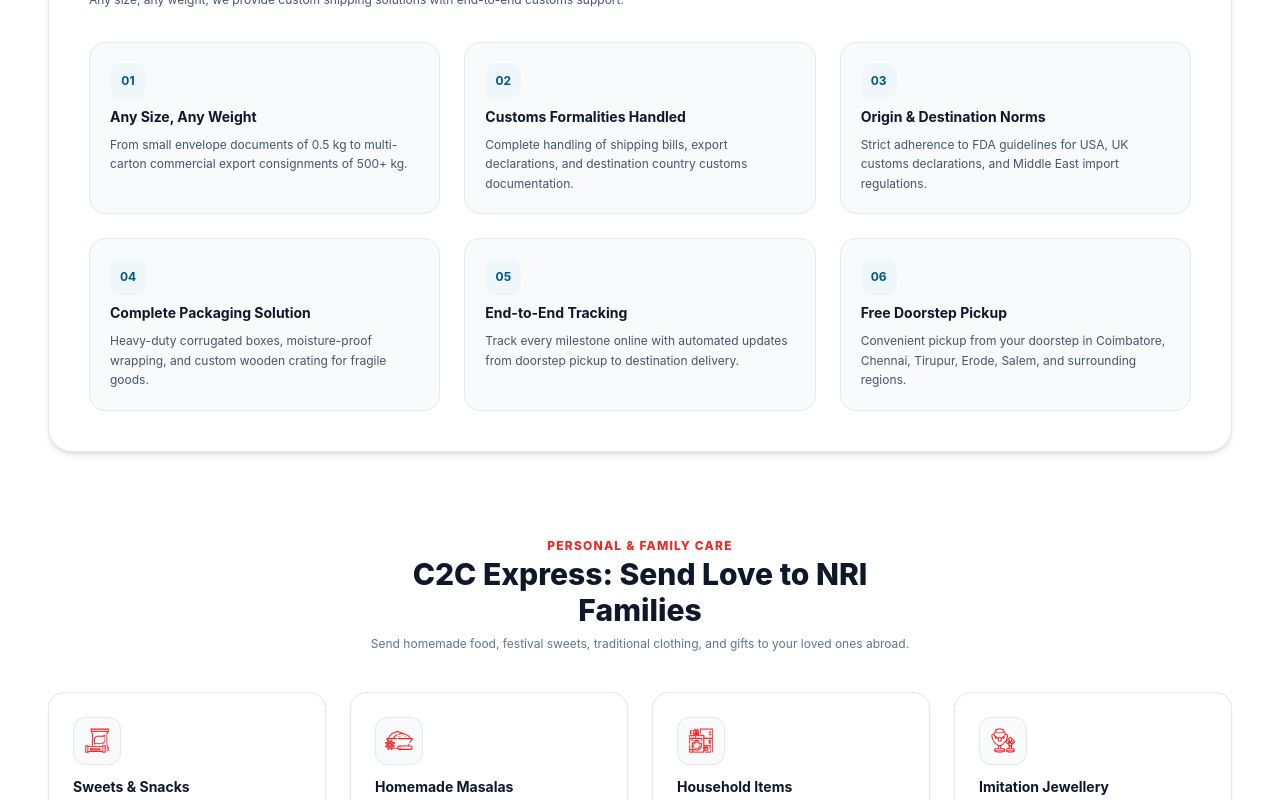
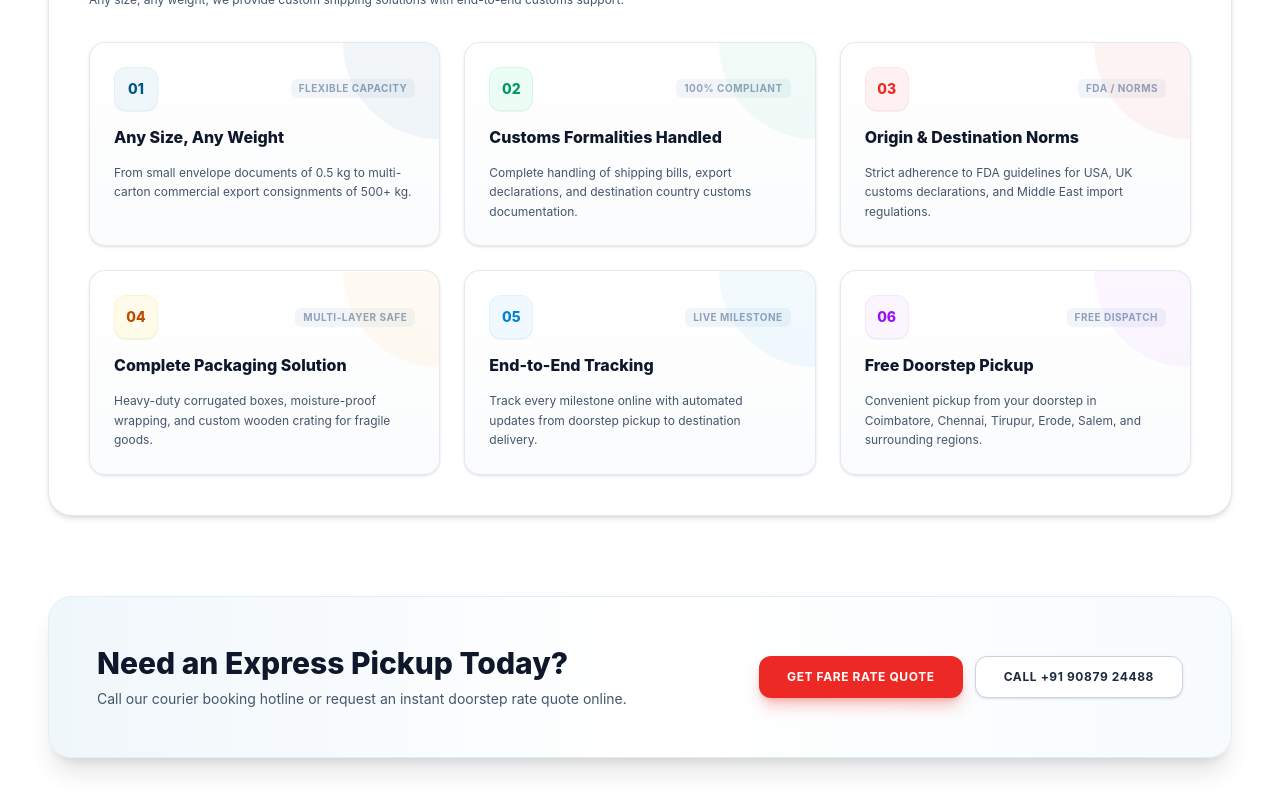
Before and after one commit to nanthakumarsts/Flymingo-Logistics, a React (Vite) app in the folder client/: page /services/international-courier in a window 1280 px wide. Shown: the part 800-1600 px from the top of the page. Built offline with nearby package versions, Linux system fonts and the light colour scheme.

Commit message:
feat(services): upgrade 6 commercial cards with premium badges and hover effects, remove extra section

```diff
--- a/client/src/pages/InternationalCourierPage.jsx
+++ b/client/src/pages/InternationalCourierPage.jsx
@@ -3,17 +3,6 @@
 import { PageBanner } from '../components/PageBanner';
 
 export const InternationalCourierPage = ({ onOpenQuote }) => {
-  const C2C_ITEMS = [
-    { title: 'Sweets & Snacks', desc: 'Vacuum-sealed traditional Indian sweets, savory snacks & festive items delivered fresh.', icon: '/assets/sweet snacks.png' },
-    { title: 'Homemade Masalas', desc: 'Hygienically packaged homemade spice blends, powders, sambar & curry powders.', icon: '/assets/home made masala.png' },
-    { title: 'Household Items', desc: 'Decor, kitchen essentials, pooja items, books, and family belongings.', icon: '/assets/household.png' },
-    { title: 'Imitation Jewellery', desc: 'Fashion ornaments, traditional temple jewellery, and bridal accessories.', icon: '/assets/imitation jewels.png' },
-    { title: 'Clothes & Dresses', desc: 'Ethnic wear, sarees, stitched garments, suits, and daily apparel.', icon: '/assets/dress cloths.png' },
-    { title: 'Gift Articles', desc: 'Birthday presents, wedding invitations, crafts, and festive mementos.', icon: '/assets/gifts.png' },
-    { title: 'Utensils & Cookware', desc: 'Brass, copper, stainless steel, and traditional cooking vessels.', icon: '/assets/utensils.png' },
-    { title: 'Legal & Educational Docs', desc: 'Degree certificates, marksheets, power of attorney, and contracts.', icon: '/assets/document.png' }
-  ];
-
   return (
     <div className="space-y-20 pb-20">
       <PageBanner eyebrow="Doorstep express service" title="Fast, reliable global courier delivery" description="B2B commercial dispatches, B2C e-commerce and C2C personal packages delivered worldwide with speed and care." image="/assets/international_courier_banner.jpg" action="Get courier fare rate" onAction={() => onOpenQuote('international-courier')} />
@@ -34,106 +23,90 @@
           </div>
 
           <div className="grid grid-cols-1 sm:grid-cols-2 lg:grid-cols-3 gap-6">
-            <div className="p-5 rounded-2xl bg-slate-50 border border-slate-200 space-y-2">
-              <div className="w-9 h-9 rounded-xl bg-brand-blue-50 text-brand-blue flex items-center justify-center font-bold text-xs">
+            <div className="group relative p-6 rounded-2xl bg-gradient-to-b from-white to-slate-50/70 border border-slate-200/90 shadow-sm hover:shadow-xl hover:border-brand-blue/50 hover:-translate-y-1 transition-all duration-300 space-y-3.5 overflow-hidden">
+              <div className="absolute top-0 right-0 w-24 h-24 bg-brand-blue/5 rounded-bl-full pointer-events-none group-hover:scale-110 transition-transform" />
+              <div className="flex items-center justify-between">
+                <div className="w-11 h-11 rounded-xl bg-brand-blue-50 text-brand-blue border border-brand-blue-100/80 flex items-center justify-center font-extrabold text-sm shadow-2xs group-hover:bg-brand-blue group-hover:text-white transition-colors">
                   01
                 </div>
-              <h3 className="text-sm font-bold text-slate-900">Any Size, Any Weight</h3>
+                <span className="text-[10px] font-bold uppercase tracking-wider text-slate-400 bg-slate-100 px-2 py-0.5 rounded-md">Flexible Capacity</span>
+              </div>
+              <h3 className="text-base font-extrabold text-slate-900 group-hover:text-brand-blue transition-colors">Any Size, Any Weight</h3>
               <p className="text-xs text-slate-600 leading-relaxed">
                 From small envelope documents of 0.5 kg to multi-carton commercial export consignments of 500+ kg.
               </p>
             </div>
 
-            <div className="p-5 rounded-2xl bg-slate-50 border border-slate-200 space-y-2">
-              <div className="w-9 h-9 rounded-xl bg-brand-blue-50 text-brand-blue flex items-center justify-center font-bold text-xs">
+            <div className="group relative p-6 rounded-2xl bg-gradient-to-b from-white to-slate-50/70 border border-slate-200/90 shadow-sm hover:shadow-xl hover:border-emerald-500/50 hover:-translate-y-1 transition-all duration-300 space-y-3.5 overflow-hidden">
+              <div className="absolute top-0 right-0 w-24 h-24 bg-emerald-500/5 rounded-bl-full pointer-events-none group-hover:scale-110 transition-transform" />
+              <div className="flex items-center justify-between">
+                <div className="w-11 h-11 rounded-xl bg-emerald-50 text-emerald-600 border border-emerald-100 flex items-center justify-center font-extrabold text-sm shadow-2xs group-hover:bg-emerald-600 group-hover:text-white transition-colors">
                   02
                 </div>
-              <h3 className="text-sm font-bold text-slate-900">Customs Formalities Handled</h3>
+                <span className="text-[10px] font-bold uppercase tracking-wider text-slate-400 bg-slate-100 px-2 py-0.5 rounded-md">100% Compliant</span>
+              </div>
+              <h3 className="text-base font-extrabold text-slate-900 group-hover:text-emerald-700 transition-colors">Customs Formalities Handled</h3>
               <p className="text-xs text-slate-600 leading-relaxed">
                 Complete handling of shipping bills, export declarations, and destination country customs documentation.
               </p>
             </div>
 
-            <div className="p-5 rounded-2xl bg-slate-50 border border-slate-200 space-y-2">
-              <div className="w-9 h-9 rounded-xl bg-brand-blue-50 text-brand-blue flex items-center justify-center font-bold text-xs">
+            <div className="group relative p-6 rounded-2xl bg-gradient-to-b from-white to-slate-50/70 border border-slate-200/90 shadow-sm hover:shadow-xl hover:border-brand-red/50 hover:-translate-y-1 transition-all duration-300 space-y-3.5 overflow-hidden">
+              <div className="absolute top-0 right-0 w-24 h-24 bg-brand-red/5 rounded-bl-full pointer-events-none group-hover:scale-110 transition-transform" />
+              <div className="flex items-center justify-between">
+                <div className="w-11 h-11 rounded-xl bg-rose-50 text-brand-red border border-rose-100 flex items-center justify-center font-extrabold text-sm shadow-2xs group-hover:bg-brand-red group-hover:text-white transition-colors">
                   03
                 </div>
-              <h3 className="text-sm font-bold text-slate-900">Origin &amp; Destination Norms</h3>
+                <span className="text-[10px] font-bold uppercase tracking-wider text-slate-400 bg-slate-100 px-2 py-0.5 rounded-md">FDA / Norms</span>
+              </div>
+              <h3 className="text-base font-extrabold text-slate-900 group-hover:text-brand-red transition-colors">Origin &amp; Destination Norms</h3>
               <p className="text-xs text-slate-600 leading-relaxed">
                 Strict adherence to FDA guidelines for USA, UK customs declarations, and Middle East import regulations.
               </p>
             </div>
 
-            <div className="p-5 rounded-2xl bg-slate-50 border border-slate-200 space-y-2">
-              <div className="w-9 h-9 rounded-xl bg-brand-blue-50 text-brand-blue flex items-center justify-center font-bold text-xs">
+            <div className="group relative p-6 rounded-2xl bg-gradient-to-b from-white to-slate-50/70 border border-slate-200/90 shadow-sm hover:shadow-xl hover:border-amber-500/50 hover:-translate-y-1 transition-all duration-300 space-y-3.5 overflow-hidden">
+              <div className="absolute top-0 right-0 w-24 h-24 bg-amber-500/5 rounded-bl-full pointer-events-none group-hover:scale-110 transition-transform" />
+              <div className="flex items-center justify-between">
+                <div className="w-11 h-11 rounded-xl bg-amber-50 text-amber-700 border border-amber-100 flex items-center justify-center font-extrabold text-sm shadow-2xs group-hover:bg-amber-600 group-hover:text-white transition-colors">
                   04
                 </div>
-              <h3 className="text-sm font-bold text-slate-900">Complete Packaging Solution</h3>
+                <span className="text-[10px] font-bold uppercase tracking-wider text-slate-400 bg-slate-100 px-2 py-0.5 rounded-md">Multi-Layer Safe</span>
+              </div>
+              <h3 className="text-base font-extrabold text-slate-900 group-hover:text-amber-700 transition-colors">Complete Packaging Solution</h3>
               <p className="text-xs text-slate-600 leading-relaxed">
                 Heavy-duty corrugated boxes, moisture-proof wrapping, and custom wooden crating for fragile goods.
               </p>
             </div>
 
-            <div className="p-5 rounded-2xl bg-slate-50 border border-slate-200 space-y-2">
-              <div className="w-9 h-9 rounded-xl bg-brand-blue-50 text-brand-blue flex items-center justify-center font-bold text-xs">
+            <div className="group relative p-6 rounded-2xl bg-gradient-to-b from-white to-slate-50/70 border border-slate-200/90 shadow-sm hover:shadow-xl hover:border-sky-500/50 hover:-translate-y-1 transition-all duration-300 space-y-3.5 overflow-hidden">
+              <div className="absolute top-0 right-0 w-24 h-24 bg-sky-500/5 rounded-bl-full pointer-events-none group-hover:scale-110 transition-transform" />
+              <div className="flex items-center justify-between">
+                <div className="w-11 h-11 rounded-xl bg-sky-50 text-sky-600 border border-sky-100 flex items-center justify-center font-extrabold text-sm shadow-2xs group-hover:bg-sky-600 group-hover:text-white transition-colors">
                   05
                 </div>
-              <h3 className="text-sm font-bold text-slate-900">End-to-End Tracking</h3>
+                <span className="text-[10px] font-bold uppercase tracking-wider text-slate-400 bg-slate-100 px-2 py-0.5 rounded-md">Live Milestone</span>
+              </div>
+              <h3 className="text-base font-extrabold text-slate-900 group-hover:text-sky-700 transition-colors">End-to-End Tracking</h3>
               <p className="text-xs text-slate-600 leading-relaxed">
                 Track every milestone online with automated updates from doorstep pickup to destination delivery.
               </p>
             </div>
 
-            <div className="p-5 rounded-2xl bg-slate-50 border border-slate-200 space-y-2">
-              <div className="w-9 h-9 rounded-xl bg-brand-blue-50 text-brand-blue flex items-center justify-center font-bold text-xs">
+            <div className="group relative p-6 rounded-2xl bg-gradient-to-b from-white to-slate-50/70 border border-slate-200/90 shadow-sm hover:shadow-xl hover:border-purple-500/50 hover:-translate-y-1 transition-all duration-300 space-y-3.5 overflow-hidden">
+              <div className="absolute top-0 right-0 w-24 h-24 bg-purple-500/5 rounded-bl-full pointer-events-none group-hover:scale-110 transition-transform" />
+              <div className="flex items-center justify-between">
+                <div className="w-11 h-11 rounded-xl bg-purple-50 text-purple-600 border border-purple-100 flex items-center justify-center font-extrabold text-sm shadow-2xs group-hover:bg-purple-600 group-hover:text-white transition-colors">
                   06
                 </div>
-              <h3 className="text-sm font-bold text-slate-900">Free Doorstep Pickup</h3>
+                <span className="text-[10px] font-bold uppercase tracking-wider text-slate-400 bg-slate-100 px-2 py-0.5 rounded-md">Free Dispatch</span>
+              </div>
+              <h3 className="text-base font-extrabold text-slate-900 group-hover:text-purple-700 transition-colors">Free Doorstep Pickup</h3>
               <p className="text-xs text-slate-600 leading-relaxed">
                 Convenient pickup from your doorstep in Coimbatore, Chennai, Tirupur, Erode, Salem, and surrounding regions.
               </p>
             </div>
           </div>
-        </div>
-      </section>
-
-      {/* C2C Personal & Family Services */}
-      <section className="max-w-[1800px] mx-auto px-4 sm:px-6 lg:px-8 xl:px-12 space-y-10">
-        <div className="text-center space-y-2 max-w-xl mx-auto">
-          <span className="text-xs font-extrabold uppercase tracking-widest text-brand-red">
-            Personal &amp; Family Care
-          </span>
-          <h2 className="text-3xl font-extrabold text-slate-900">
-            C2C Express: Send Love to NRI Families
-          </h2>
-          <p className="text-xs text-slate-500">
-            Send homemade food, festival sweets, traditional clothing, and gifts to your loved ones abroad.
-          </p>
-        </div>
-
-        <div className="grid grid-cols-1 sm:grid-cols-2 lg:grid-cols-4 gap-6">
-          {C2C_ITEMS.map((item, idx) => (
-            <div
-              key={idx}
-              className="bg-white rounded-2xl p-6 border border-slate-200 shadow-xs hover:border-brand-blue transition-all space-y-4 flex flex-col justify-between"
-            >
-              <div className="space-y-3">
-                <div className="w-12 h-12 rounded-xl bg-slate-50 p-2 border border-slate-200 flex items-center justify-center">
-                  <img
-                    src={item.icon}
-                    alt={item.title}
-                    className="max-h-full max-w-full object-contain"
-                    onError={(e) => {
-                      e.target.style.display = 'none';
-                    }}
-                  />
-                </div>
-                <h3 className="text-sm font-bold text-slate-900">{item.title}</h3>
-                <p className="text-xs text-slate-600 leading-relaxed">{item.desc}</p>
-              </div>
-              <span className="text-[11px] font-bold text-brand-blue">Vacuum Pack Available &rarr;</span>
-            </div>
-          ))}
         </div>
       </section>
 
```
Lines whose indentation alone changed are shown as unchanged.
